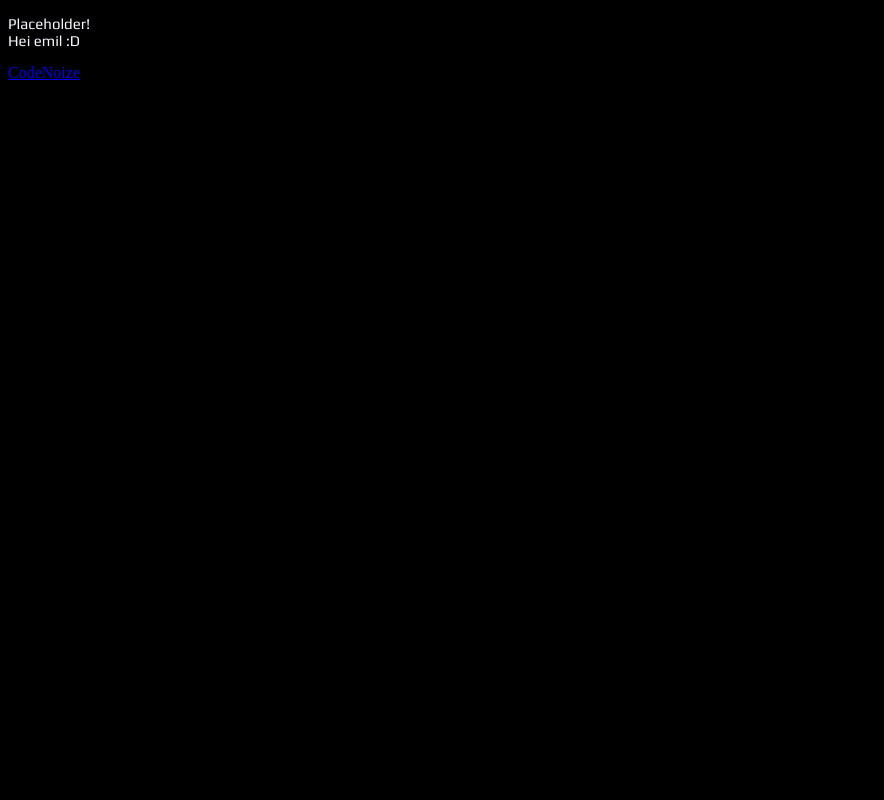
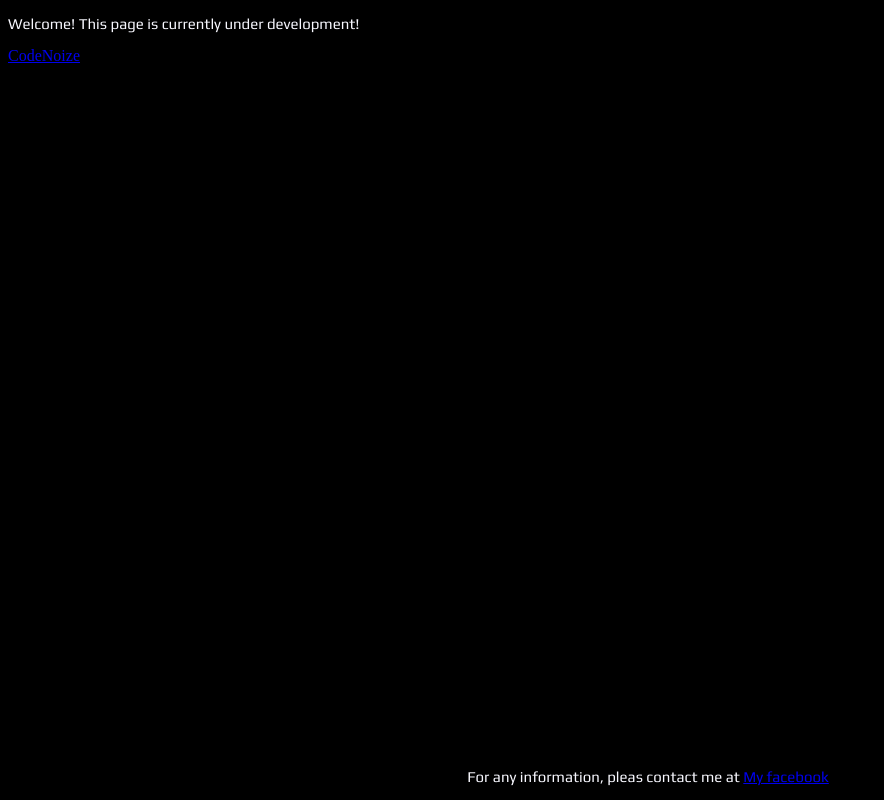
Before and after one commit to olejohanHB/Webside, a plain HTML site: page index.html in a window 1280 px wide. Shown: the whole page, without its empty margins (0-884 px from the left). Drawn offline with Linux system fonts and the light colour scheme.

Commit message:
text allign bottom

```diff
--- a/index.html
+++ b/index.html
@@ -10,13 +10,14 @@
 <body>
     <div>
         <p id="normaltext">
-            Placeholder!<br>
-            Hei emil :D
-
-        </p>
-
-
+            Welcome! This page is currently under development!
+        <div class="bottom">
+            </p>
+                <p id="normaltext">
+                    For any information, pleas contact me at <a href="https://www.facebook.com/ole.johan.heen" title="my facebook"> My facebook</a>
+            </p>
+        </div>
     </div>
-<a href="video.html">CodeNoize</a>
+<a href="video.html" title="press this one for good music">CodeNoize</a>
 </body>
 </html>
--- a/style.css
+++ b/style.css
@@ -14,6 +14,18 @@ body{
 	font-size: 40px;
   font-family: 'Play', sans-serif;
 }
+.bottom {
+  font-size: 15px;
+	color: ghostwhite;
+	font-family: 'Play', sans-serif;
+  position: fixed;
+  bottom: 0;
+  width:100%;
+  text-align: center;
+
+
+
+}
 .container {
   margin: 80px auto;
   width: 640px;
```
